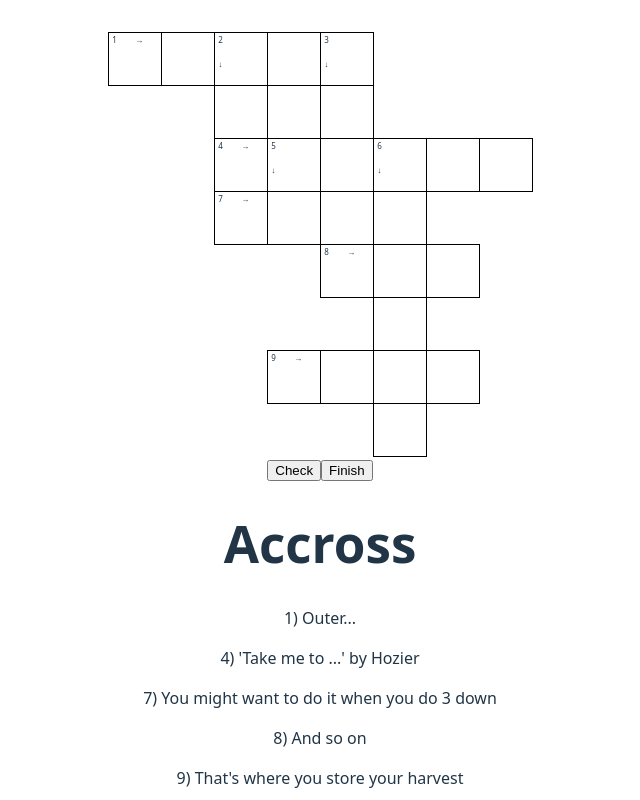
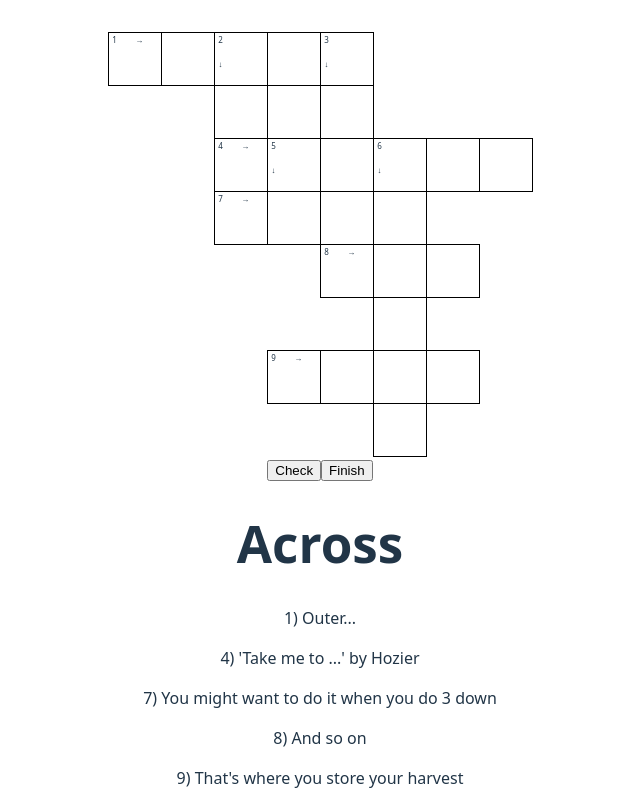
Before and after one commit to BUsuper/crossword-project, a React (Vite) app: page / in a window 1280 px wide. Shown: the top 800 px of the page, without its empty margins (320-960 px from the left). Built offline with nearby package versions, Linux system fonts and the light colour scheme.

Commit message:
Fix a typo

```diff
--- a/src/components/QuestionsBlock/QuestionsBlock.jsx
+++ b/src/components/QuestionsBlock/QuestionsBlock.jsx
@@ -2,7 +2,7 @@ import crossword from "../../assets/crosswords"
 
 export function QuestionsBlock({direction}) {
     return <div>
-        <h1>{direction === "right" ? "Accross" : "Down"}</h1>
+        <h1>{direction === "right" ? "Across" : "Down"}</h1>
         <div>
             {crossword.map(row =>
                 row.map(cell => {
```
